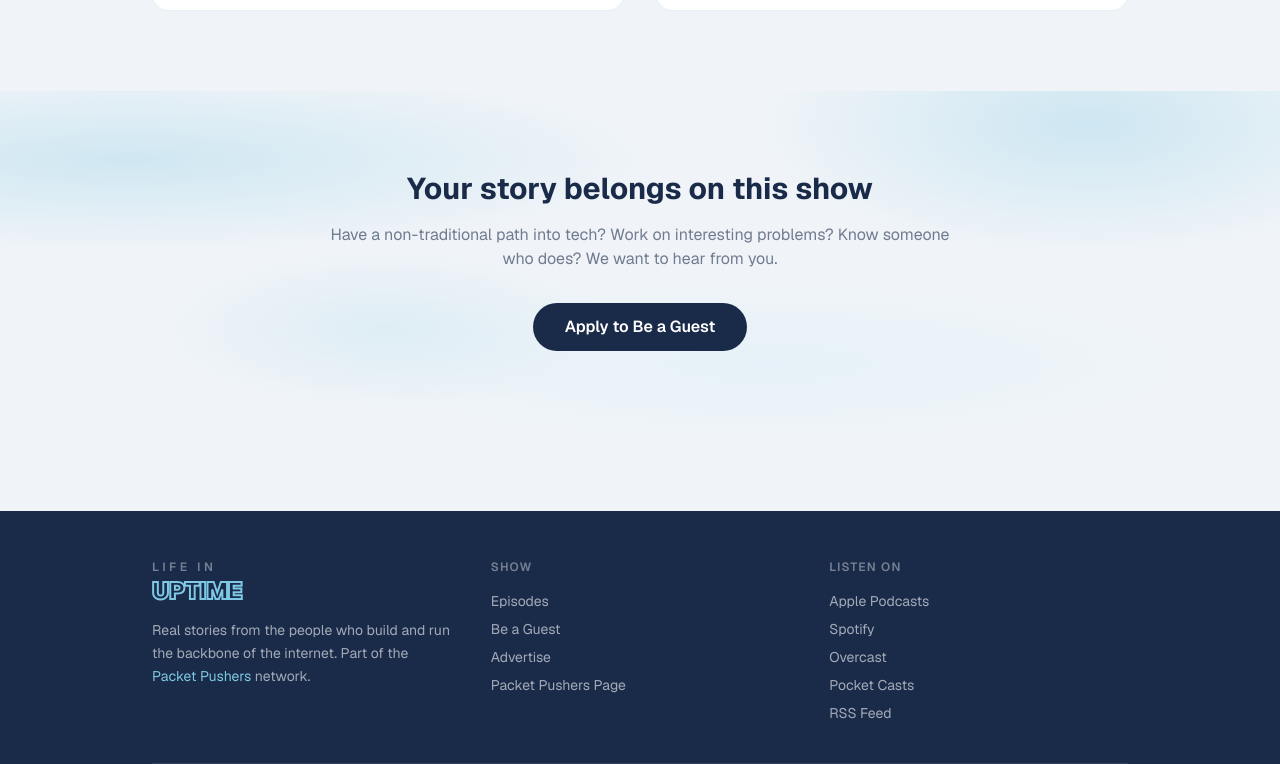
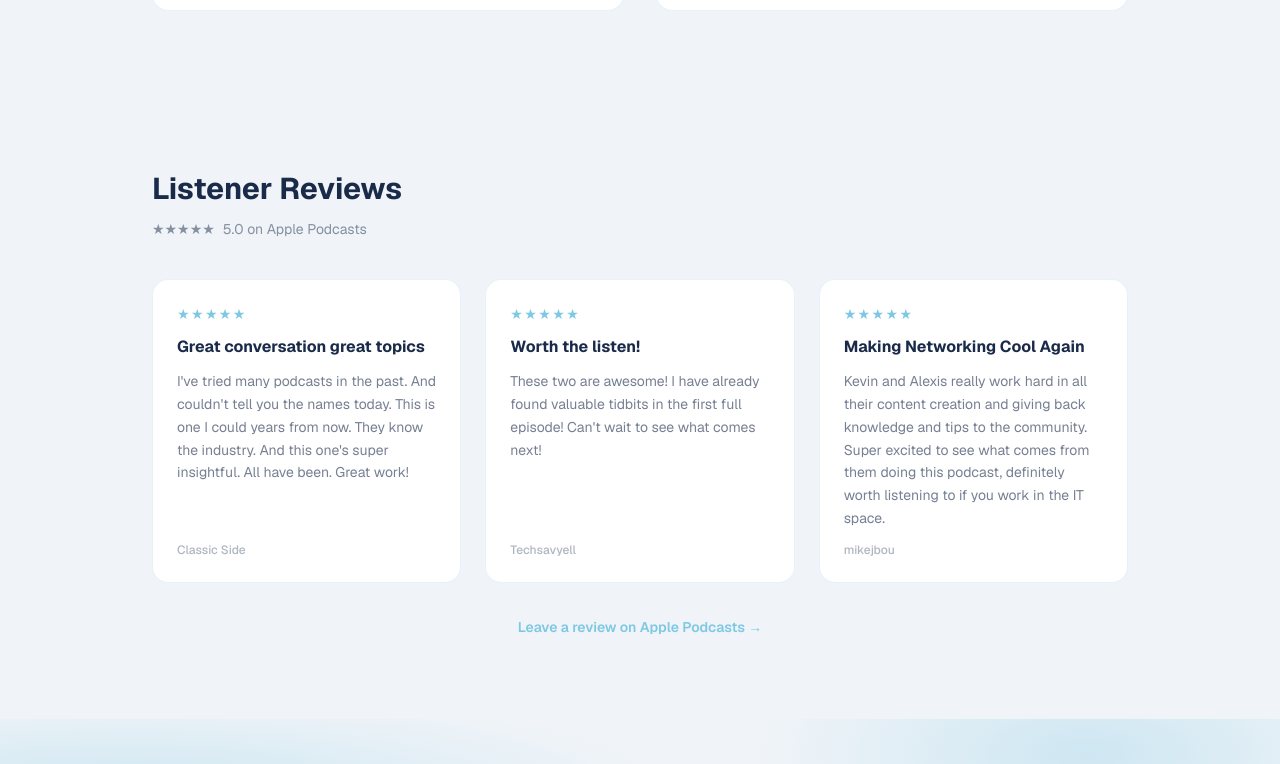
Before and after one commit to adjacentnode/life-in-uptime, a Next.js app: page / in a window 1280 px wide. Shown: the part 2016-2780 px from the top of the page. Built offline with nearby package versions, Linux system fonts and the light colour scheme; no server answers.

Commit message:
feat: add Apple Podcasts listener reviews section to homepage

```diff
--- a/app/page.tsx
+++ b/app/page.tsx
@@ -295,6 +295,56 @@ export default async function Home() {
         </div>
       </section>
 
+      {/* LISTENER REVIEWS */}
+      <section className="max-w-5xl mx-auto px-6 py-20">
+        <div className="flex items-center gap-3 mb-3">
+          <h2 className="text-3xl font-bold text-navy">Listener Reviews</h2>
+        </div>
+        <p className="text-navy/50 text-sm mb-10 flex items-center gap-2">
+          <span>★★★★★</span>
+          <span>5.0 on Apple Podcasts</span>
+        </p>
+        <div className="grid grid-cols-1 md:grid-cols-3 gap-6">
+          {[
+            {
+              title: "Great conversation great topics",
+              author: "Classic Side",
+              body: "I've tried many podcasts in the past. And couldn't tell you the names today. This is one I could years from now. They know the industry. And this one's super insightful. All have been. Great work!",
+            },
+            {
+              title: "Worth the listen!",
+              author: "Techsavyell",
+              body: "These two are awesome! I have already found valuable tidbits in the first full episode! Can't wait to see what comes next!",
+            },
+            {
+              title: "Making Networking Cool Again",
+              author: "mikejbou",
+              body: "Kevin and Alexis really work hard in all their content creation and giving back knowledge and tips to the community. Super excited to see what comes from them doing this podcast, definitely worth listening to if you work in the IT space.",
+            },
+          ].map((r) => (
+            <div
+              key={r.author}
+              className="bg-white rounded-2xl p-6 border border-sky-blue/30 flex flex-col gap-3"
+            >
+              <div className="text-sky-blue-mid text-sm tracking-widest">★★★★★</div>
+              <h3 className="font-bold text-navy text-base leading-snug">{r.title}</h3>
+              <p className="text-navy/60 text-sm leading-relaxed flex-1">{r.body}</p>
+              <p className="text-xs text-navy/35 font-medium">{r.author}</p>
+            </div>
+          ))}
+        </div>
+        <div className="mt-8 text-center">
+          <a
+            href="https://podcasts.apple.com/us/podcast/life-in-uptime/id1840914445"
+            target="_blank"
+            rel="noopener noreferrer"
+            className="text-sm font-semibold text-sky-blue-mid hover:text-navy transition-colors"
+          >
+            Leave a review on Apple Podcasts →
+          </a>
+        </div>
+      </section>
+
       {/* BOTTOM CTA */}
       <section className="watercolor-bg py-20">
         <div className="relative z-10 max-w-2xl mx-auto px-6 text-center">
```
